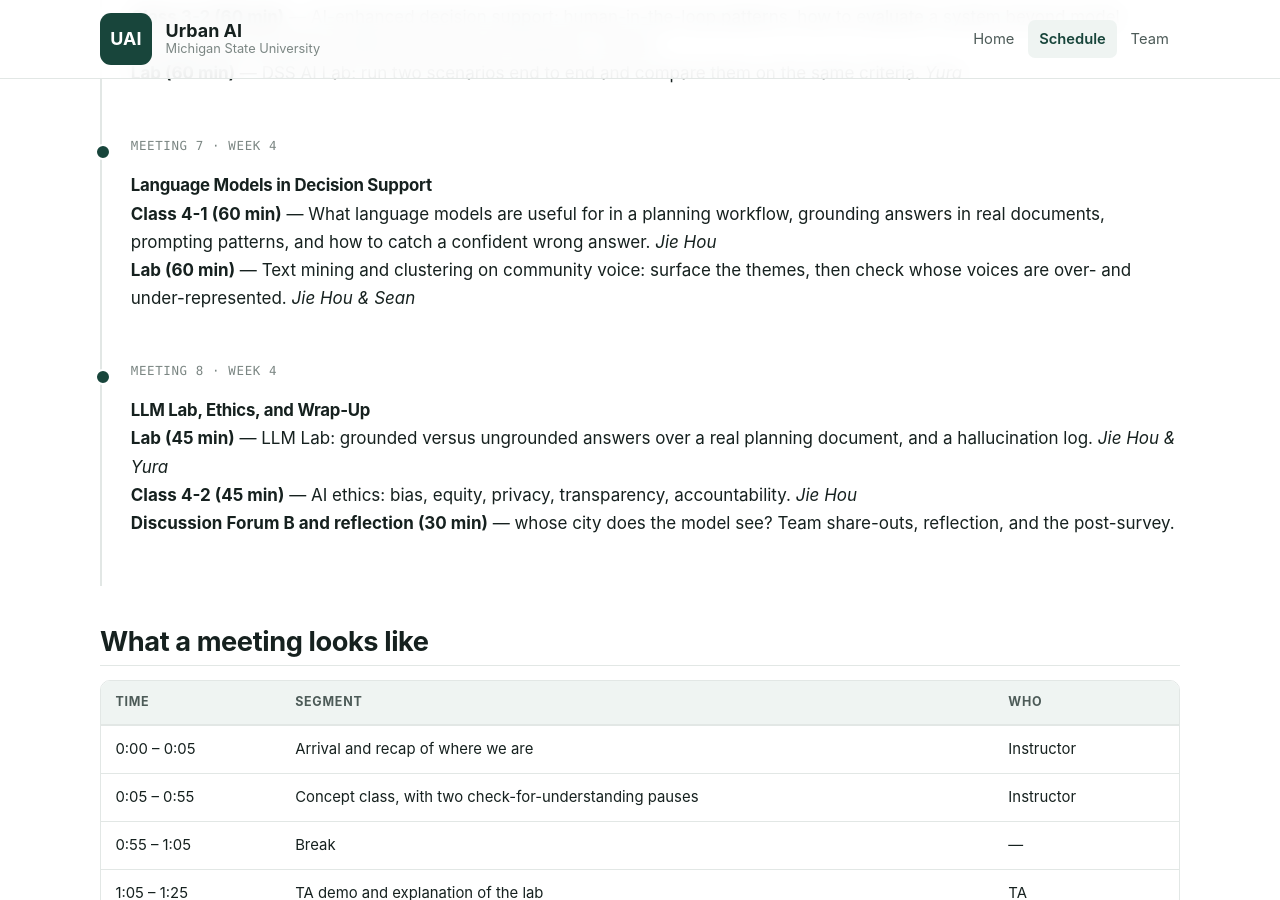
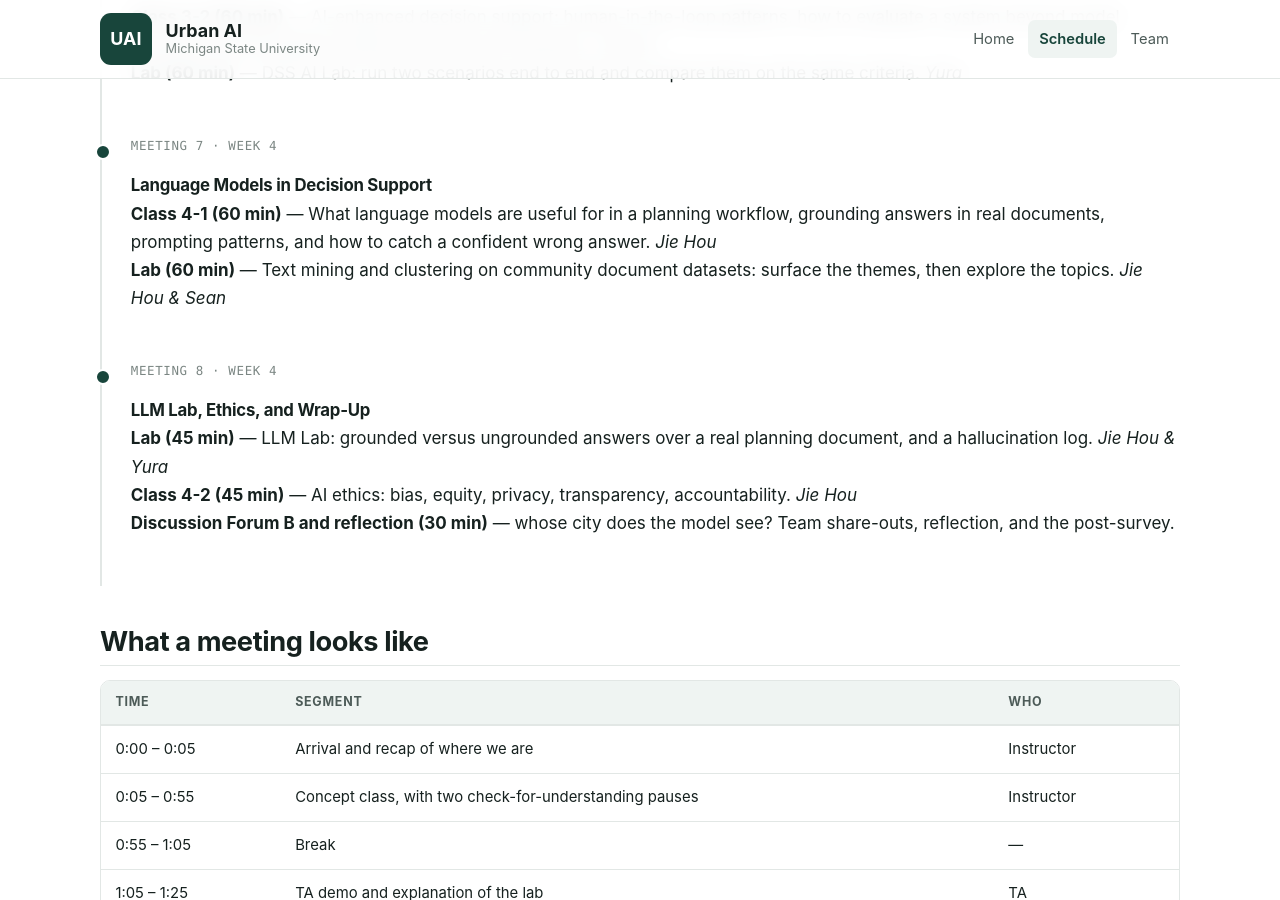
Before and after one commit to jiehou-lab/urban-ai, a Jekyll site: the page built from schedule.md, in a window 1280 px wide and 900 px high, scrolled down 1846 px. Built offline with Jekyll 4.4.1, drawn with Linux system fonts in a browser that asks for light colours.

Commit message:
Revise lab focus in schedule.md
Updated lab description to focus on community document datasets.

```diff
--- a/schedule.md
+++ b/schedule.md
@@ -81,8 +81,8 @@ permalink: /schedule/
   <p><strong>Class 4-1 (60 min)</strong> — What language models are useful for in a planning workflow,
   grounding answers in real documents, prompting patterns, and how to catch a confident wrong answer.
   <em>Jie Hou</em><br>
-  <strong>Lab (60 min)</strong> — Text mining and clustering on community voice: surface the themes, then
-  check whose voices are over- and under-represented. <em>Jie Hou &amp; Sean</em></p>
+  <strong>Lab (60 min)</strong> — Text mining and clustering on community document datasets: surface the themes, then
+  explore the topics. <em>Jie Hou &amp; Sean</em></p>
 </li>
 
 <li>
```
